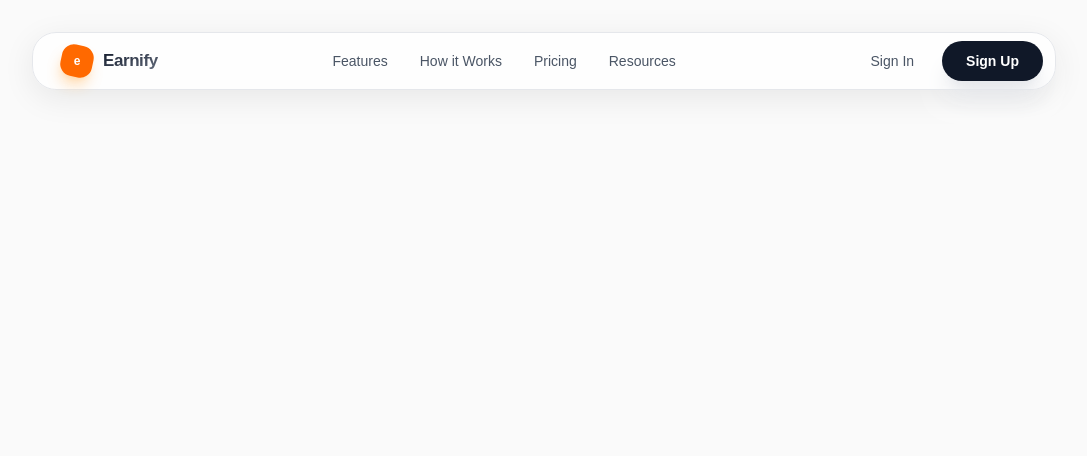
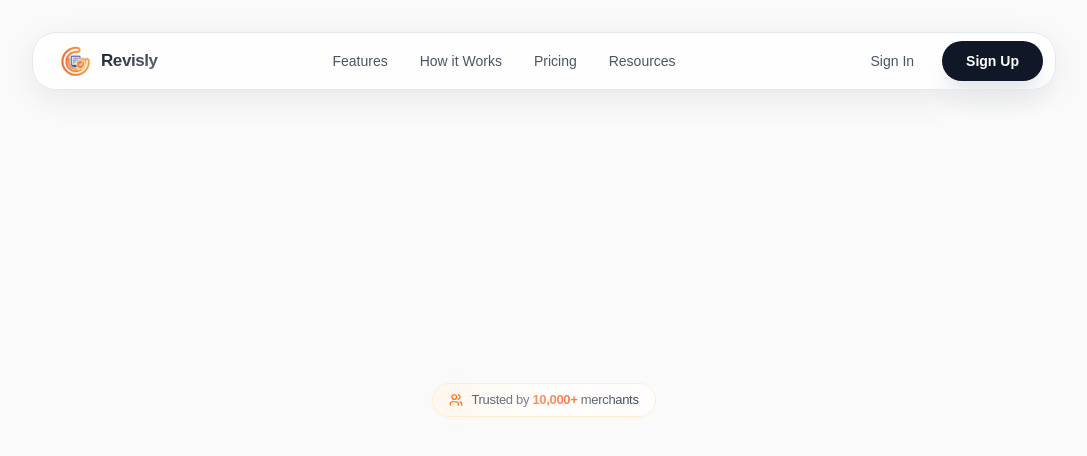
Before and after one commit to ranjit1024/revisly, a Next.js app: page / in a window 1280 px wide. Shown: the top 456 px of the page, without its empty margins (96-1183 px from the left). Built offline with nearby package versions, Linux system fonts and the light colour scheme.

Commit message:
added logo

```diff
--- /dev/null
+++ b/app/components/ui/badge.tsx
@@ -0,0 +1,43 @@
+"use client";
+
+import React from 'react';
+import { motion } from 'framer-motion';
+import { Users } from 'lucide-react';
+
+export const TrustBadge = () => {
+  return (
+    <motion.div
+      initial={{ opacity: 0, y: 10 }}
+      animate={{ opacity: 1, y: 0 }}
+      transition={{ duration: 0.5, ease: "easeOut" }}
+      className="inline-flex items-center gap-2 px-4 py-1.5 rounded-full
+                 bg-gradient-to-r from-orange-50/80 to-white/80
+                 border border-orange-100 shadow-sm shadow-orange-100/20
+                 backdrop-blur-sm group cursor-default"
+    >
+      {/* Icon with a subtle pulse effect */}
+      <div className="relative flex items-center justify-center">
+        <Users size={14} className="text-orange-500 relative z-10" />
+        <motion.div
+          animate={{ scale: [1, 1.2, 1], opacity: [0.5, 0, 0.5] }}
+          transition={{ duration: 2, repeat: Infinity }}
+          className="absolute inset-0 bg-orange-200 rounded-full blur-md"
+        />
+      </div>
+
+      <span className="text-[13px] font-medium text-gray-700 tracking-tight">
+        Trusted by <span className="text-orange-600 font-semibold">10,000+</span> merchants
+      </span>
+
+      {/* Subtle "shimmer" shine that passes through */}
+      <motion.div
+        initial={{ x: '-100%' }}
+        animate={{ x: '100%' }}
+        transition={{ duration: 3, repeat: Infinity, ease: "linear", repeatDelay: 1 }}
+        className="absolute inset-0 bg-gradient-to-r from-transparent via-white/40 to-transparent -skew-x-12"
+      />
+    </motion.div>
+  );
+};
+
+export default TrustBadge;
--- a/app/components/ui/header.tsx
+++ b/app/components/ui/header.tsx
@@ -4,7 +4,8 @@ import React, { useState } from 'react';
 import Link from 'next/link';
 import { motion, AnimatePresence } from 'framer-motion';
 import { ArrowRight, ChevronDown } from 'lucide-react';
-
+import Logo from "../../../public/logo.png"
+import Image from 'next/image';
 const Navbar = () => {
   const [hoveredPath, setHoveredPath] = useState("");
 
@@ -26,11 +27,10 @@ const Navbar = () => {
         {/* Logo Section */}
         <Link href="/" className="flex items-center gap-2.5 pl-4 group">
           <div className="relative flex items-center justify-center">
-             <div className="w-8 h-8 bg-orange-500 rounded-xl rotate-12 group-hover:rotate-0 transition-transform duration-300 shadow-lg shadow-orange-200" />
-             <div className="absolute inset-0 flex items-center justify-center text-white font-bold text-xs">e</div>
+             <Image src={Logo} height={30} width={30} alt='revlisy'/>
           </div>
           <span className="text-[17px] font-bold bg-clip-text text-transparent bg-gradient-to-br from-gray-900 to-gray-500 tracking-tight">
-            Earnify
+            Revisly
           </span>
         </Link>
 
--- a/app/page.tsx
+++ b/app/page.tsx
@@ -1,10 +1,12 @@
 import Image from "next/image";
 import Navbar from "./components/ui/header";
+import TrustBadge from "./components/ui/badge";
 
 export default function Home() {
   return (
     <div className="flex flex-col flex-1 items-center justify-center bg-zinc-50 font-sans text-gray-800 ">
       <Navbar/>
+      <TrustBadge/>
       </div>
   );
 }
```
Also changed, not shown: public/logo.png (added).
